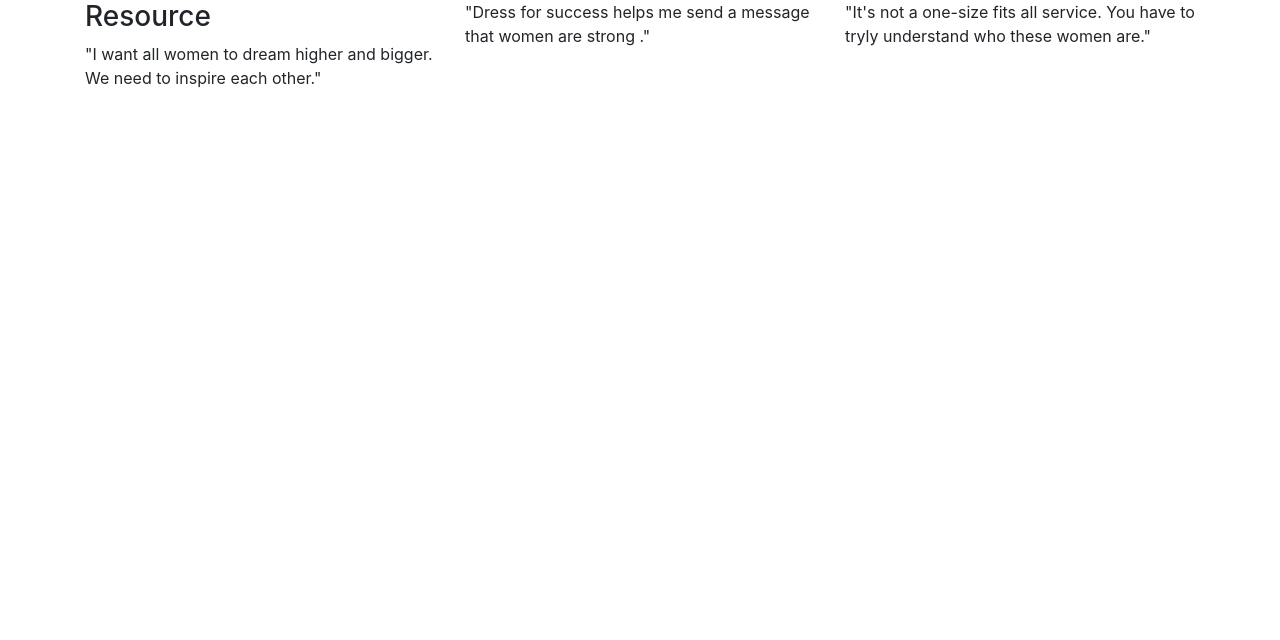
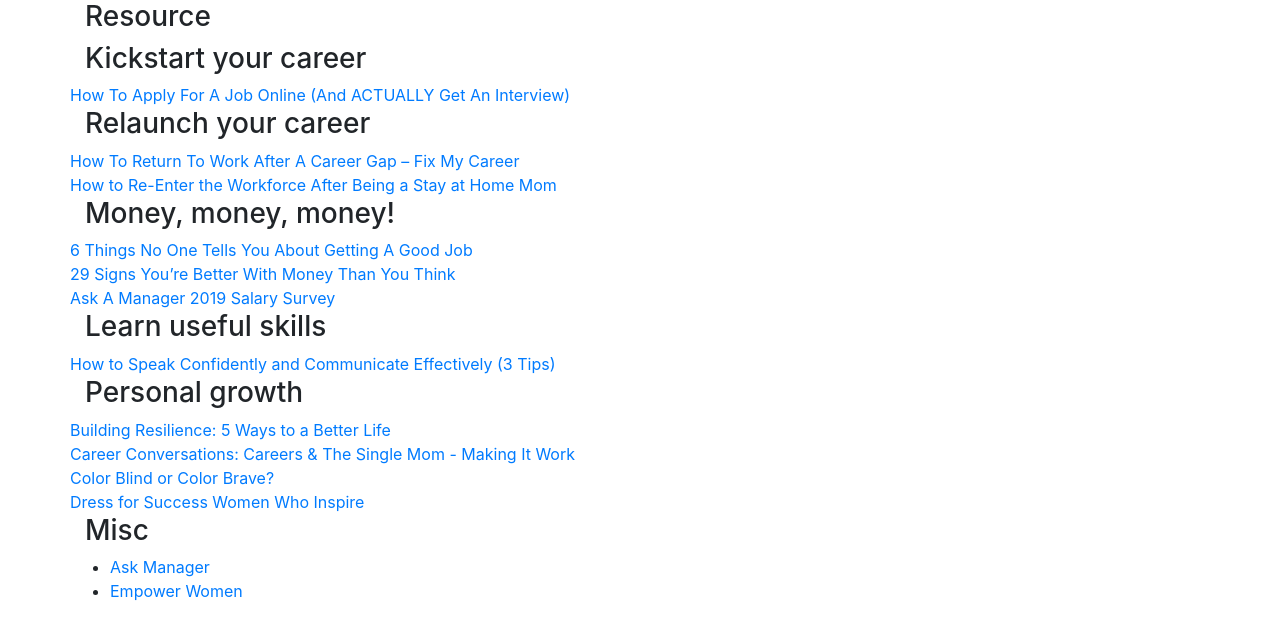
Before and after one commit to nunnyr/demoLyla, a website: page resource.html in a window 1280 px wide. Drawn offline with nearby package versions, Linux system fonts and the light colour scheme.

Commit message:
crappy resource html

```diff
--- a/resource.html
+++ b/resource.html
@@ -8,24 +8,105 @@
     <!-- Bootstrap CSS -->
     <link rel="stylesheet" href="https://maxcdn.bootstrapcdn.com/bootstrap/4.0.0/css/bootstrap.min.css" integrity="sha384-Gn5384xqQ1aoWXA+058RXPxPg6fy4IWvTNh0E263XmFcJlSAwiGgFAW/dAiS6JXm" crossorigin="anonymous">
 
-    <title>Hello, world!</title>
+    <title>Dress 4 Sucess Resources!</title>
   </head>
   <body>
         <div class="container">
           <div class="row">
             <div class="col">
               <h3>Resource</h3>
-                      <p>"I want all women to dream higher and bigger. We need to inspire each other."</p>
-                  </div>
-                  <div class="col">
-                        <p>"Dress for success helps me send a message that women are strong ."</p>
-                  </div>
-                  <div class="col">
-                        <p>"It's not a one-size fits all service. You have to tryly understand who these women are."</p>
             </div>
           </div>
         </div>
 
+        <div class="container">
+          <div class="row">
+            <div class="col">
+              <h3 id = "Kickstart your career">Kickstart your career</h3>
+                <div class="row">
+                  <a href = "https://www.youtube.com/watch?v=W-2f5UKQdJ0">How To Apply For A Job Online (And ACTUALLY Get An Interview)</a>
+                </div>
+            </div>
+          </div>
+        </div>
+
+        <div class="container">
+          <div class="row">
+            <div class="col">
+              <h3 id = "Relaunch your career">Relaunch your career</h3>
+                <div class="row">
+                  <a href = "https://www.youtube.com/watch?v=RwyFtJ6c6gQ">How To Return To Work After A Career Gap – Fix My Career</a>
+                </div>
+                <div class="row">
+                  <a href = "https://www.youtube.com/watch?v=tJcyYRvJntM">How to Re-Enter the Workforce After Being a Stay at Home Mom</a>
+                </div>
+            </div>
+          </div>
+        </div>
+
+        <div class="container">
+          <div class="row">
+            <div class="col">
+              <h3 id = "Money, money, money!">Money, money, money!</h3>
+                <div class="row">
+                  <a href = "https://www.youtube.com/watch?v=_59bmRbPQuo">6 Things No One Tells You About Getting A Good Job</a>
+                </div>
+                <div class="row">
+                  <a href = "https://www.youtube.com/watch?v=V41xFAmiZsQ">29 Signs You’re Better With Money Than You Think</a>
+                </div>
+                <div class="row">
+                  <a href = "https://docs.google.com/spreadsheets/d/1rGCKXIKt-7l5gX06NAwO3pjqEHh-oPXtB8ihkp0vGWo/edit#gid=382484678">Ask A Manager 2019 Salary Survey </a>
+                </div>
+            </div>
+          </div>
+        </div>
+
+        <div class="container">
+          <div class="row">
+            <div class="col">
+              <h3 id = "Learn useful skills ">Learn useful skills</h3>
+                <div class="row">
+                  <a href = "hhttps://www.youtube.com/watch?v=eHQxEolk9ic Person">How to Speak Confidently and Communicate Effectively (3 Tips)</a>
+                </div>
+            </div>
+          </div>
+        </div>
+
+        <div class="container">
+          <div class="row">
+            <div class="col">
+              <h3 id = "Personal growth ">Personal growth</h3>
+                <div class="row">
+                  <a href = "https://www.youtube.com/watch?v=fPMqMJMiBiA">Building Resilience: 5 Ways to a Better Life</a>
+                </div>
+                <div class="row">
+                  <a href = "https://www.youtube.com/watch?v=gIl9JezgdeM">Career Conversations: Careers & The Single Mom - Making It Work</a>
+                </div>
+                <div class="row">
+                  <a href = "https://www.youtube.com/watch?v=oKtALHe3Y9Q">Color Blind or Color Brave?</a>
+                </div>
+                <div class="row">
+                  <a href = "https://www.youtube.com/watch?v=tJcyYRvJntM">Dress for Success Women Who Inspire</a>
+                </div>
+            </div>
+          </div>
+        </div>
+
+        <div class="container">
+          <div class="row">
+            <div class="col">
+              <h3 id = "Misc">Misc</h3>
+                <div class="row">
+                  <ul>
+                    <li><a href="https://www.askamanager.org/https://www.empowerwomen.org/en/weps/about">Ask Manager</a></li>
+                    <li><a href="https://www.empowerwomen.org/en/weps/about">Empower Women</a></li>
+                  </ul>
+                </div>
+            </div>
+          </div>
+        </div>
+
+  </body>
 
     <!-- Optional JavaScript -->
     <!-- jQuery first, then Popper.js, then Bootstrap JS -->
@@ -34,7 +115,6 @@
   <script src="https://code.jquery.com/jquery-3.2.1.slim.min.js" integrity="sha384-KJ3o2DKtIkvYIK3UENzmM7KCkRr/rE9/Qpg6aAZGJwFDMVNA/GpGFF93hXpG5KkN" crossorigin="anonymous"></script>
   <script src="https://cdnjs.cloudflare.com/ajax/libs/popper.js/1.12.9/umd/popper.min.js" integrity="sha384-ApNbgh9B+Y1QKtv3Rn7W3mgPxhU9K/ScQsAP7hUibX39j7fakFPskvXusvfa0b4Q" crossorigin="anonymous"></script>
   <script src="https://maxcdn.bootstrapcdn.com/bootstrap/4.0.0/js/bootstrap.min.js" integrity="sha384-JZR6Spejh4U02d8jOt6vLEHfe/JQGiRRSQQxSfFWpi1MquVdAyjUar5+76PVCmYl" crossorigin="anonymous"></script>
-  </body>
   <script defer>
         function loadChatWidget() {
           chatteron.init({
```
Lines whose indentation alone changed are shown as unchanged.
